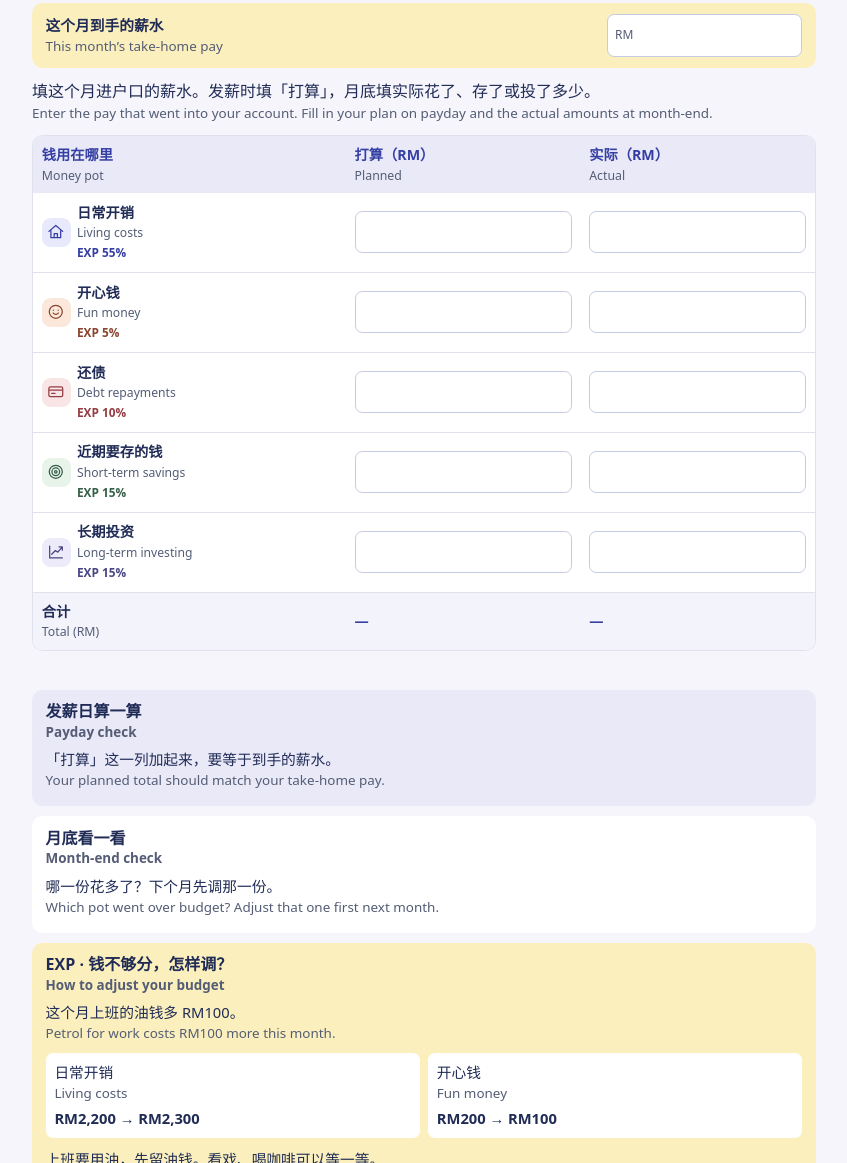
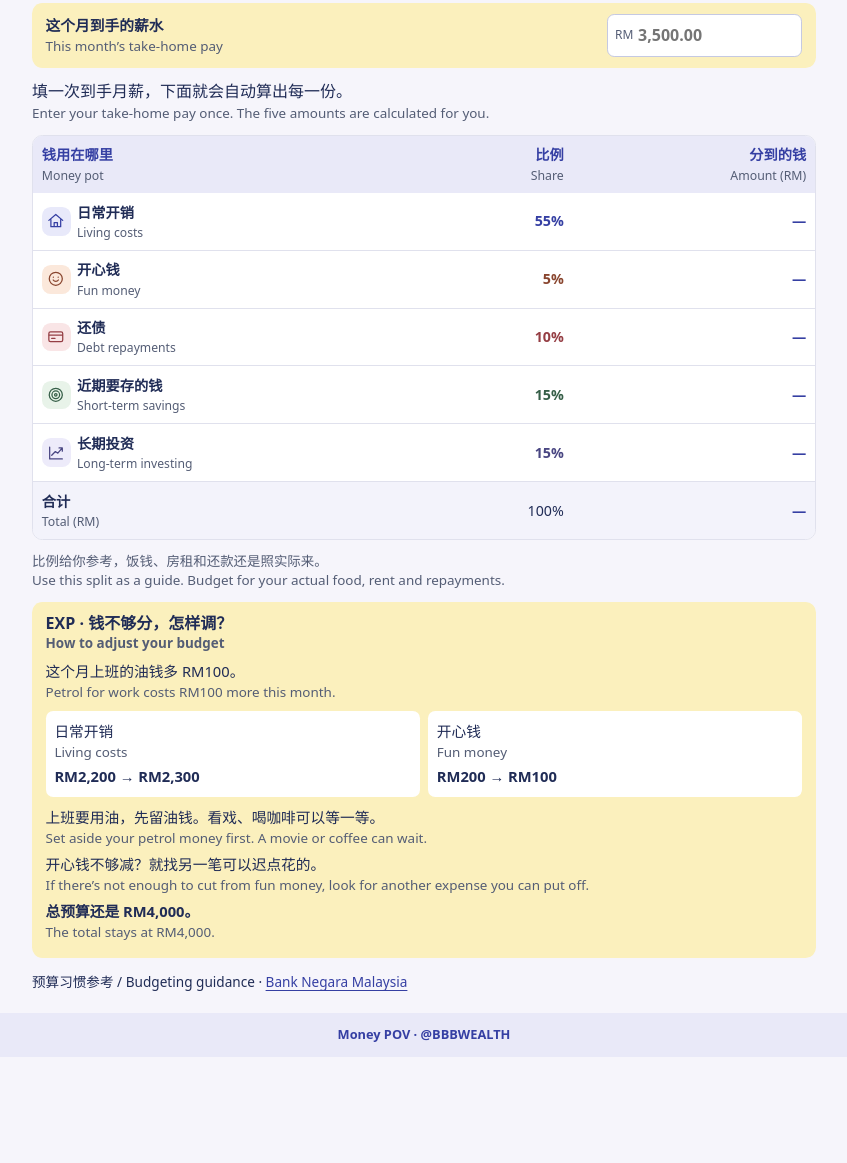
Before and after one commit to bbbwealth/investment-course, a plain HTML site: page budget/index.html in a window 1280 px wide. Shown: the part 1637-2800 px from the top of the page, without its empty margins (216-1063 px from the left). After the commit the page ends 2694 px from the top, so only its background shows below. Drawn offline with Linux system fonts and the light colour scheme.

Commit message:
Calculate all five budget shares from take-home pay

```diff
--- a/budget/index.html
+++ b/budget/index.html
@@ -4,7 +4,7 @@
   <meta charset="utf-8">
   <meta name="viewport" content="width=device-width, initial-scale=1">
   <meta name="theme-color" content="#f6f5fb">
-  <meta name="description" content="BBBwealth 中英双语预算入门。用 RM4,000 看懂薪水五份法，并直接填写每月预算。">
+  <meta name="description" content="BBBwealth 中英双语预算入门。用 RM4,000 看懂薪水五份法，输入到手月薪，自动算出五份预算。">
   <title>薪水一到手，钱要去哪里？｜BBBwealth BUDGET</title>
   <style>
     @font-face { font-family: Youth; src: url('./title.woff2') format('woff2'); font-weight: 800; font-display: swap; }
@@ -73,7 +73,10 @@
     .table { width:100%; table-layout:fixed; border-collapse:separate; border-spacing:0; background:white; border:1px solid var(--line); border-radius:.65rem; overflow:hidden; font-size:.89rem; }
     th,td { padding:.55rem; text-align:left; vertical-align:middle; }
     thead th { background:var(--lilac); color:var(--blue); }
-    thead th:first-child { width:40%; }
+    thead th:first-child { width:52%; }
+    thead th:nth-child(2) { width:17%; }
+    .numeric { text-align:right; font-variant-numeric:tabular-nums; }
+    .split-rate { color:var(--tone); font-weight:800; }
     th .en { font-size:.77rem; }
     tbody tr + tr > *, tfoot > tr > * { border-top:1px solid var(--line); }
     tbody th { font-weight:700; }
@@ -83,8 +86,9 @@
     .row-title small { font-size:.74rem; color:var(--tone); }
     tfoot th,tfoot td { background:#f3f3fb; overflow-wrap:anywhere; }
     output { font-weight:800; color:var(--blue); font-variant-numeric:tabular-nums; }
-    #feedback { min-height:1.5rem; font-weight:750; font-size:.88rem; }
-    #feedback[data-state="over"], #feedback[data-state="invalid"] { color:var(--red); }
+    #feedback { color:var(--red); margin:.5rem 0; font-weight:750; font-size:.88rem; }
+    #feedback:empty { margin:0; }
+    #feedback .en { color:inherit; }
     .adjustments { display:grid; grid-template-columns:repeat(2,minmax(0,1fr)); gap:.5rem; margin:.6rem 0; }
     .adjustments div { background:white; padding:.55rem; border-radius:.45rem; }
     .adjustments strong { display:block; margin-top:.2rem; font-variant-numeric:tabular-nums; }
@@ -122,7 +126,7 @@
     <symbol id="icon-save" viewBox="0 0 24 24"><circle cx="12" cy="12" r="8"/><circle cx="12" cy="12" r="4.7"/><circle cx="12" cy="12" r="1.5"/></symbol>
     <symbol id="icon-invest" viewBox="0 0 24 24"><path d="M4.5 5v14.5H20M7 15l4.5-4.5 3 2L20 6m-4 0h4v4"/></symbol>
   </svg>
-  <header><div class="wrap"><span class="brand">Money POV · @BBBWEALTH</span><a class="jump" href="#worksheet">填写预算表 ↓<span class="en" lang="en">Fill in your budget</span></a></div></header>
+  <header><div class="wrap"><span class="brand">Money POV · @BBBWEALTH</span><a class="jump" href="#worksheet">算我的预算 ↓<span class="en" lang="en">Calculate my budget</span></a></div></header>
   <main>
     <div class="hero">
       <div class="hero-copy">
@@ -193,39 +197,52 @@
       <h2 id="worksheet-heading">来分这个月的薪水<span class="en" lang="en">Make this month’s budget</span></h2>
       <div class="panel example-box income">
         <label for="income"><strong>这个月到手的薪水</strong><span class="en" lang="en">This month’s take-home pay</span></label>
-        <div class="entry"><span class="unit">RM</span><input id="income" type="number" min="0" step="0.01" inputmode="decimal" autocomplete="off"></div>
+        <div class="entry"><span class="unit">RM</span><input id="income" type="number" min="0" step="0.01" inputmode="decimal" autocomplete="off" placeholder="3,500.00" aria-describedby="split-guide feedback"></div>
       </div>
-      <p class="how">填这个月进户口的薪水。发薪时填「打算」，月底填实际花了、存了或投了多少。<span class="en" lang="en">Enter the pay that went into your account. Fill in your plan on payday and the actual amounts at month-end.</span></p>
+      <p class="how" id="split-guide">填一次到手月薪，下面就会自动算出每一份。<span class="en" lang="en">Enter your take-home pay once. The five amounts are calculated for you.</span></p>
       <table class="table">
-        <caption class="sr-only">月度预算表 / Monthly budget</caption>
+        <caption class="sr-only">月薪自动分配 / Monthly pay breakdown</caption>
         <thead><tr>
           <th scope="col">钱用在哪里<span class="en" lang="en">Money pot</span></th>
-          <th scope="col" id="plan-col">打算（RM）<span class="en" lang="en">Planned</span></th>
-          <th scope="col" id="actual-col">实际（RM）<span class="en" lang="en">Actual</span></th>
+          <th scope="col" class="numeric">比例<span class="en" lang="en">Share</span></th>
+          <th scope="col" class="numeric">分到的钱<span class="en" lang="en">Amount (RM)</span></th>
         </tr></thead>
         <tbody>
-          <tr class="home"><th scope="row" id="row-home"><div class="row-title"><span class="icon" aria-hidden="true"><svg><use href="#icon-home"/></svg></span><div>日常开销<span class="en" lang="en">Living costs</span><small>EXP 55%</small></div></div></th><td><div class="entry"><input type="number" id="planned-home" data-kind="planned" min="0" step="0.01" inputmode="decimal" autocomplete="off" aria-labelledby="row-home plan-col"></div></td><td><div class="entry"><input type="number" id="actual-home" data-kind="actual" min="0" step="0.01" inputmode="decimal" autocomplete="off" aria-labelledby="row-home actual-col"></div></td></tr>
-          <tr class="fun"><th scope="row" id="row-fun"><div class="row-title"><span class="icon" aria-hidden="true"><svg><use href="#icon-fun"/></svg></span><div>开心钱<span class="en" lang="en">Fun money</span><small>EXP 5%</small></div></div></th><td><div class="entry"><input type="number" id="planned-fun" data-kind="planned" min="0" step="0.01" inputmode="decimal" autocomplete="off" aria-labelledby="row-fun plan-col"></div></td><td><div class="entry"><input type="number" id="actual-fun" data-kind="actual" min="0" step="0.01" inputmode="decimal" autocomplete="off" aria-labelledby="row-fun actual-col"></div></td></tr>
-          <tr class="debt"><th scope="row" id="row-debt"><div class="row-title"><span class="icon" aria-hidden="true"><svg><use href="#icon-debt"/></svg></span><div>还债<span class="en" lang="en">Debt repayments</span><small>EXP 10%</small></div></div></th><td><div class="entry"><input type="number" id="planned-debt" data-kind="planned" min="0" step="0.01" inputmode="decimal" autocomplete="off" aria-labelledby="row-debt plan-col"></div></td><td><div class="entry"><input type="number" id="actual-debt" data-kind="actual" min="0" step="0.01" inputmode="decimal" autocomplete="off" aria-labelledby="row-debt actual-col"></div></td></tr>
-          <tr class="save"><th scope="row" id="row-save"><div class="row-title"><span class="icon" aria-hidden="true"><svg><use href="#icon-save"/></svg></span><div>近期要存的钱<span class="en" lang="en">Short-term savings</span><small>EXP 15%</small></div></div></th><td><div class="entry"><input type="number" id="planned-save" data-kind="planned" min="0" step="0.01" inputmode="decimal" autocomplete="off" aria-labelledby="row-save plan-col"></div></td><td><div class="entry"><input type="number" id="actual-save" data-kind="actual" min="0" step="0.01" inputmode="decimal" autocomplete="off" aria-labelledby="row-save actual-col"></div></td></tr>
-          <tr class="invest"><th scope="row" id="row-invest"><div class="row-title"><span class="icon" aria-hidden="true"><svg><use href="#icon-invest"/></svg></span><div>长期投资<span class="en" lang="en">Long-term investing</span><small>EXP 15%</small></div></div></th><td><div class="entry"><input type="number" id="planned-invest" data-kind="planned" min="0" step="0.01" inputmode="decimal" autocomplete="off" aria-labelledby="row-invest plan-col"></div></td><td><div class="entry"><input type="number" id="actual-invest" data-kind="actual" min="0" step="0.01" inputmode="decimal" autocomplete="off" aria-labelledby="row-invest actual-col"></div></td></tr>
+          <tr class="home">
+            <th scope="row"><div class="row-title"><span class="icon" aria-hidden="true"><svg><use href="#icon-home"/></svg></span><div>日常开销<span class="en" lang="en">Living costs</span></div></div></th>
+            <td class="numeric split-rate">55%</td>
+            <td class="numeric"><output id="split-home" data-rate="55" for="income" aria-live="off">—</output></td>
+          </tr>
+          <tr class="fun">
+            <th scope="row"><div class="row-title"><span class="icon" aria-hidden="true"><svg><use href="#icon-fun"/></svg></span><div>开心钱<span class="en" lang="en">Fun money</span></div></div></th>
+            <td class="numeric split-rate">5%</td>
+            <td class="numeric"><output id="split-fun" data-rate="5" for="income" aria-live="off">—</output></td>
+          </tr>
+          <tr class="debt">
+            <th scope="row"><div class="row-title"><span class="icon" aria-hidden="true"><svg><use href="#icon-debt"/></svg></span><div>还债<span class="en" lang="en">Debt repayments</span></div></div></th>
+            <td class="numeric split-rate">10%</td>
+            <td class="numeric"><output id="split-debt" data-rate="10" for="income" aria-live="off">—</output></td>
+          </tr>
+          <tr class="save">
+            <th scope="row"><div class="row-title"><span class="icon" aria-hidden="true"><svg><use href="#icon-save"/></svg></span><div>近期要存的钱<span class="en" lang="en">Short-term savings</span></div></div></th>
+            <td class="numeric split-rate">15%</td>
+            <td class="numeric"><output id="split-save" data-rate="15" for="income" aria-live="off">—</output></td>
+          </tr>
+          <tr class="invest">
+            <th scope="row"><div class="row-title"><span class="icon" aria-hidden="true"><svg><use href="#icon-invest"/></svg></span><div>长期投资<span class="en" lang="en">Long-term investing</span></div></div></th>
+            <td class="numeric split-rate">15%</td>
+            <td class="numeric"><output id="split-invest" data-rate="15" for="income" aria-live="off">—</output></td>
+          </tr>
         </tbody>
         <tfoot><tr>
           <th scope="row">合计<span class="en" lang="en">Total (RM)</span></th>
-          <td><output id="planned-total" aria-label="打算合计 / Planned total">—</output></td>
-          <td><output id="actual-total" aria-label="实际合计 / Actual total">—</output></td>
+          <td class="numeric">100%</td>
+          <td class="numeric"><output id="split-total" for="income">—</output></td>
         </tr></tfoot>
       </table>
-      <p id="feedback" role="status" aria-atomic="true"><span id="feedback-zh"></span><span id="feedback-en" class="en" lang="en"></span></p>
+      <p id="feedback" role="status" aria-atomic="true"></p>
+      <p class="how en">比例给你参考，饭钱、房租和还款还是照实际来。<span class="en" lang="en">Use this split as a guide. Budget for your actual food, rent and repayments.</span></p>
 
-      <div class="panel tint">
-        <h3>发薪日算一算<span class="en" lang="en">Payday check</span></h3>
-        <p>「打算」这一列加起来，要等于到手的薪水。<span class="en" lang="en">Your planned total should match your take-home pay.</span></p>
-      </div>
-      <div class="panel">
-        <h3>月底看一看<span class="en" lang="en">Month-end check</span></h3>
-        <p>哪一份花多了？下个月先调那一份。<span class="en" lang="en">Which pot went over budget? Adjust that one first next month.</span></p>
-      </div>
       <div class="panel example-box">
         <h3>EXP · 钱不够分，怎样调？<span class="en" lang="en">How to adjust your budget</span></h3>
         <p>这个月上班的油钱多 RM100。<span class="en" lang="en">Petrol for work costs RM100 more this month.</span></p>
@@ -243,58 +260,43 @@
   <footer>Money POV · @BBBWEALTH</footer>
   <script>
     const income = document.getElementById('income');
-    const planned = Array.from(document.querySelectorAll('input[data-kind="planned"]'));
-    const actual = Array.from(document.querySelectorAll('input[data-kind="actual"]'));
-    const totals = [document.getElementById('planned-total'), document.getElementById('actual-total')];
+    const shares = Array.from(document.querySelectorAll('output[data-rate]'));
+    const total = document.getElementById('split-total');
     const feedback = document.getElementById('feedback');
-    const feedbackZh = document.getElementById('feedback-zh');
-    const feedbackEn = document.getElementById('feedback-en');
     const format = new Intl.NumberFormat('en-MY', {minimumFractionDigits: 2, maximumFractionDigits: 2});
 
-    function readCents(field) {
-      if (!field.validity.valid) return NaN;
-      if (field.value === '') return null;
-      const cents = Math.round(field.valueAsNumber * 100);
-      return Number.isSafeInteger(cents) ? cents : NaN;
-    }
-
-    function totalFor(fields) {
-      const values = fields.map(readCents);
-      if (values.some(Number.isNaN)) return NaN;
-      if (values.every(value => value === null)) return null;
-      const cents = values.reduce((sum, value) => sum + (value ?? 0), 0);
-      return Number.isSafeInteger(cents) ? cents : NaN;
-    }
-
-    function showFeedback(state, zh, en) {
-      feedback.dataset.state = state;
-      feedbackZh.textContent = zh;
-      feedbackEn.textContent = en;
+    function allocateCents(cents, rates) {
+      const pieces = rates.map((rate, index) => {
+        const exact = BigInt(cents) * BigInt(rate);
+        return {index, amount: Number(exact / 100n), remainder: Number(exact % 100n)};
+      });
+      const centsLeft = cents - pieces.reduce((sum, piece) => sum + piece.amount, 0);
+      // Give any rounding cents to the shares with the largest fractional cents.
+      const byRemainder = [...pieces].sort((a, b) => b.remainder - a.remainder || a.index - b.index);
+      for (const piece of byRemainder.slice(0, centsLeft)) piece.amount++;
+      return pieces.map(piece => piece.amount);
     }
 
     function updateBudget() {
-      const salary = readCents(income);
-      const plan = totalFor(planned);
-      const spent = totalFor(actual);
-      for (const [index, value] of [plan, spent].entries()) {
-        totals[index].textContent = Number.isFinite(value) ? format.format(value / 100) : '—';
+      const cents = Math.round(income.valueAsNumber * 100);
+      const invalid = !income.validity.valid || (income.value !== '' && !Number.isSafeInteger(cents));
+      feedback.replaceChildren();
+      if (invalid) {
+        const english = document.createElement('span');
+        english.className = 'en';
+        english.lang = 'en';
+        english.textContent = 'Enter zero or a positive amount with up to two decimal places.';
+        feedback.append('请输入 0 或正数，最多两位小数。', english);
       }
-      if ([salary, plan, spent].some(Number.isNaN)) {
-        showFeedback('invalid', '请输入 0 或正数，最多两位小数。', 'Enter zero or a positive amount with up to two decimal places.');
-        return;
-      }
-      if (salary === null || plan === null) {
-        showFeedback('', '', '');
-        return;
-      }
-      const remaining = salary - plan;
-      const amount = 'RM' + format.format(Math.abs(remaining) / 100);
-      if (remaining > 0) showFeedback('under', '还有 ' + amount + ' 没分。', amount + ' left to allocate.');
-      else if (remaining < 0) showFeedback('over', '打算分的钱超了 ' + amount + '。', 'Your plan is over by ' + amount + '.');
-      else showFeedback('balanced', '五份刚好等于到手薪水。', 'Your planned total matches your take-home pay.');
+      const amounts = invalid || income.value === '' ? null : allocateCents(cents, shares.map(share => Number(share.dataset.rate)));
+      shares.forEach((share, i) => {
+        share.value = amounts ? format.format(amounts[i] / 100) : '—';
+      });
+      total.value = amounts ? format.format(cents / 100) : '—';
     }
 
-    for (const field of [income, ...planned, ...actual]) field.addEventListener('input', updateBudget);
+    income.addEventListener('input', updateBudget);
+    window.addEventListener('pageshow', updateBudget);
     updateBudget();
   </script>
 </body>
```
